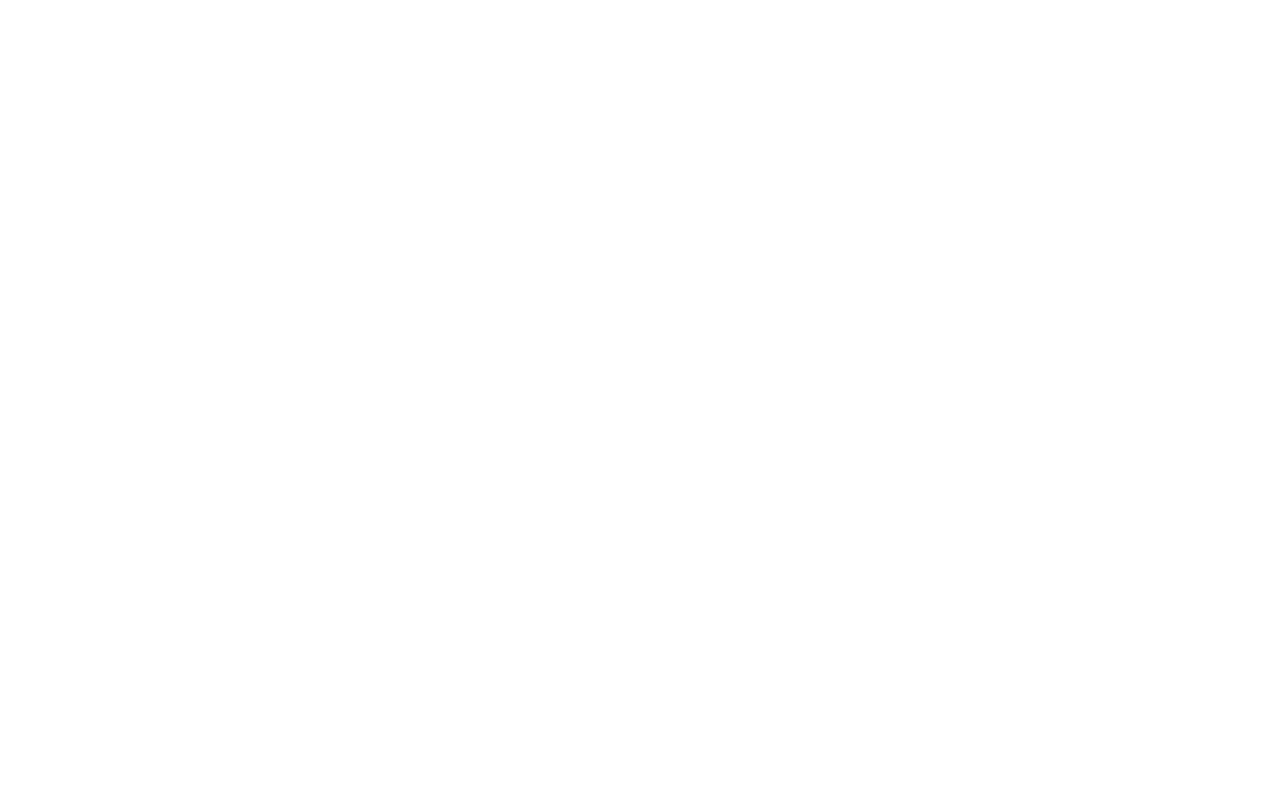
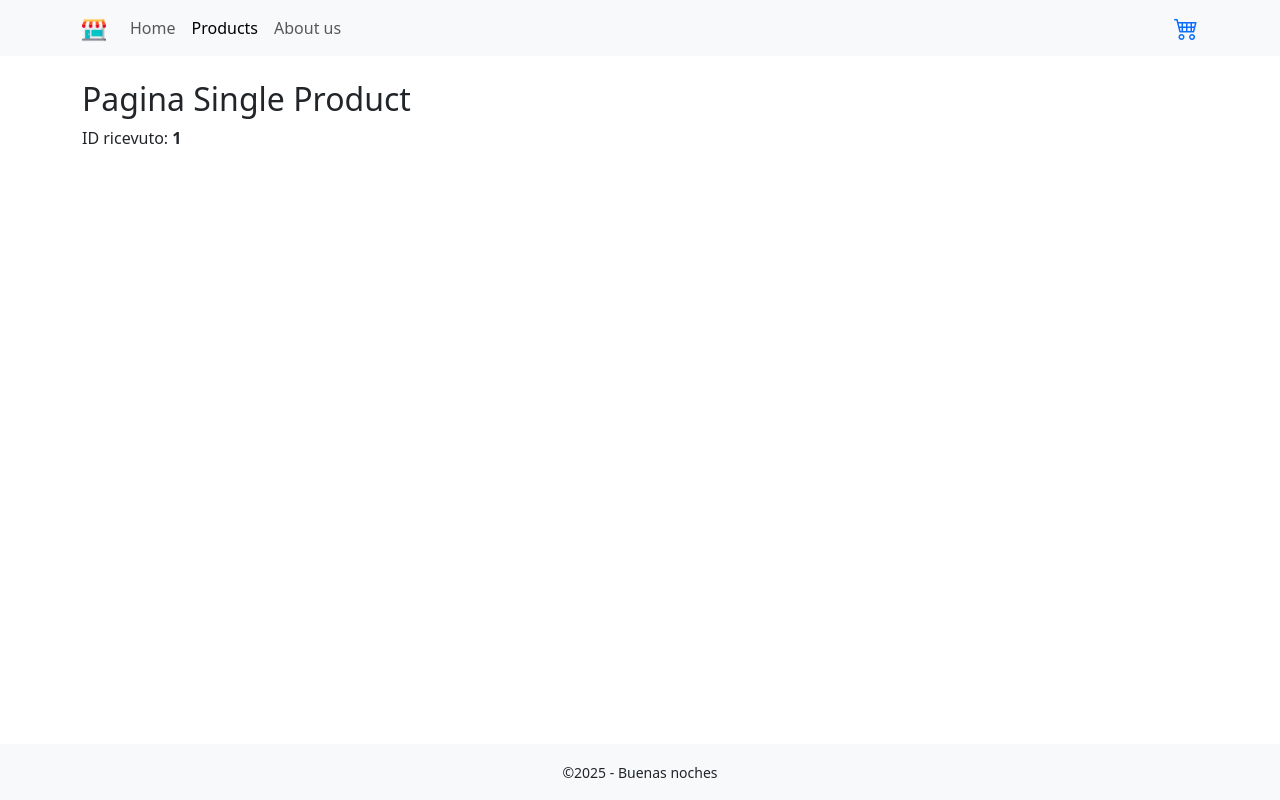
Before and after one commit to Michecosa/react-router, a React (Vite) app: page /prodotti/1 in a window 1280 px wide. Before the commit this address had no page. Built offline with nearby package versions, Linux system fonts and the light colour scheme.

Commit message:
Add SingleProduct component and link from CardProdotti

```diff
--- a/src/App.jsx
+++ b/src/App.jsx
@@ -4,6 +4,7 @@
 import Home from "./pages/Homepage";
 import Prodotti from "./pages/Prodotti";
 import ChiSiamo from "./pages/ChiSiamo";
+import SingleProduct from "./components/SingleProduct";
 import { useState } from "react";
 
 const endpoint = "https://fakestoreapi.com/products";
@@ -33,6 +34,7 @@
             element={<Carrello cart={cart} removeFromCart={removeFromCart} />}
           />
           <Route path="/chisiamo" element={<ChiSiamo />} />
+          <Route path="/prodotti/:id" element={<SingleProduct />} />
         </Route>
       </Routes>
     </BrowserRouter>
--- a/src/components/CardProdotti.jsx
+++ b/src/components/CardProdotti.jsx
@@ -1,3 +1,5 @@
+import { Link } from "react-router-dom";
+
 export default function CardProdotti({ products, addToCart }) {
   return (
     <div className="row g-4">
@@ -8,6 +10,7 @@
         >
           <div className="card h-100 shadow-sm">
             <div style={{ width: "100%", height: "200px", padding: "1.1rem" }}>
+              <Link to={`/prodotti/${product.id}`}>
                 <img
                   src={product.image}
                   alt={product.title}
@@ -18,6 +21,7 @@
                     objectPosition: "center",
                   }}
                 />
+              </Link>
             </div>
 
             <div className="card-body d-flex flex-column">
@@ -27,7 +31,12 @@
               >
                 Limited time deal!
               </span>
+              <Link
+                to={`/prodotti/${product.id}`}
+                className="text-decoration-none"
+              >
                 <h6 className="card-title fw-bold mb-1">{product.title}</h6>
+              </Link>
               <div className="d-flex justify-content-between">
                 <p className="text-muted mb-2" style={{ fontSize: "0.75rem" }}>
                   {product.category}
--- /dev/null
+++ b/src/components/SingleProduct.jsx
@@ -0,0 +1,14 @@
+import { useParams } from "react-router-dom";
+
+export default function SingleProduct() {
+  const { id } = useParams();
+
+  return (
+    <div className="container my-4">
+      <h2>Pagina Single Product</h2>
+      <p>
+        ID ricevuto: <strong>{id}</strong>
+      </p>
+    </div>
+  );
+}
```
Lines whose indentation alone changed are shown as unchanged.
